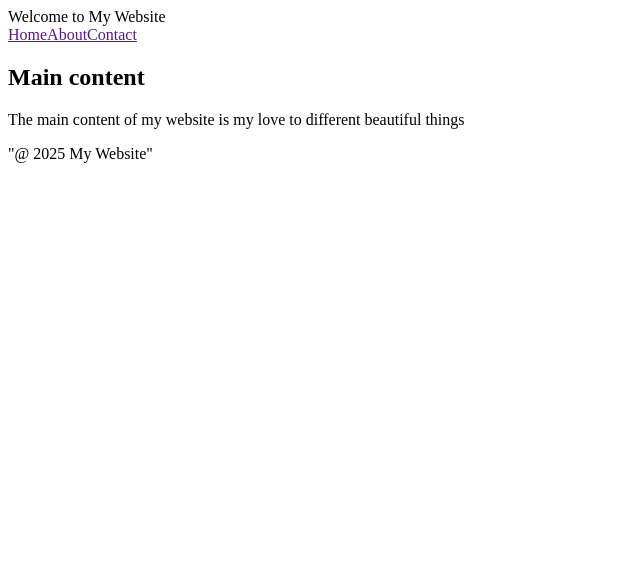
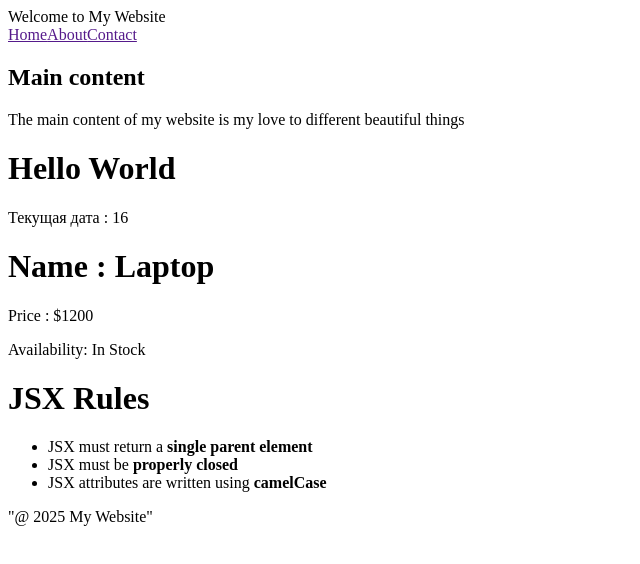
Before and after one commit to Korzher/miscellaneous, a React (Vite) app in the folder React/first-one/My-website/: page / in a window 1280 px wide. Shown: the top 564 px of the page, without its empty margins (0-640 px from the left). Built offline with nearby package versions, Linux system fonts and the light colour scheme.

Commit message:
React practice

```diff
--- a/React/first-one/My-website/src/App.jsx
+++ b/React/first-one/My-website/src/App.jsx
@@ -1,12 +1,18 @@
+import Greeting from "./components/Dynamic-content.jsx";
 import Footer from "./components/Footer.jsx";
 import Header from "./components/Header.jsx";
+import JSXRules from "./components/JSXRules.jsx";
 import MainContent from "./components/MainContent.jsx";
+import ProductInfo from "./components/ProductInfo.jsx";
 
 const App = () => {
   return (
     <>
       <Header />
       <MainContent />
+      <Greeting />
+      <ProductInfo />
+      <JSXRules />
       <Footer />
     </>
   );
--- /dev/null
+++ b/React/first-one/My-website/src/components/Dynamic-content.jsx
@@ -0,0 +1,13 @@
+function Greeting() {
+  const greet = "Hello World";
+  const newDate = new Date();
+  const date = newDate.getDate();
+  return (
+    <div>
+      <h1>{greet}</h1>
+      <p>Текущая дата : {date}</p>
+    </div>
+  );
+}
+
+export default Greeting;
--- /dev/null
+++ b/React/first-one/My-website/src/components/JSXRules.jsx
@@ -0,0 +1,22 @@
+function JSXRules() {
+  return (
+    <div>
+      <h1>JSX Rules</h1>
+      <p>
+        <ul>
+          <li>
+            JSX must return a <b>single parent element</b>
+          </li>
+          <li>
+            JSX must be <b>properly closed</b>
+          </li>
+          <li>
+            JSX attributes are written using <b>camelCase</b>
+          </li>
+        </ul>
+      </p>
+    </div>
+  );
+}
+
+export default JSXRules;
--- /dev/null
+++ b/React/first-one/My-website/src/components/ProductInfo.jsx
@@ -0,0 +1,16 @@
+function ProductInfo() {
+  const product = {
+    name: "Laptop",
+    price: 1200,
+    availability: "In Stock",
+  };
+  return (
+    <div>
+      <h1>Name : {product.name}</h1>
+      <p>Price : ${product.price}</p>
+      <p>Availability: {product.availability}</p>
+    </div>
+  );
+}
+
+export default ProductInfo;
```
